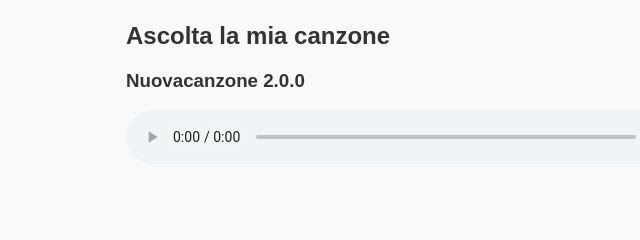
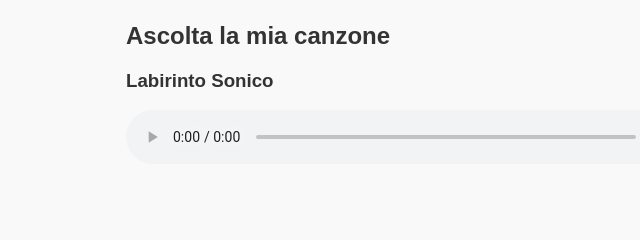
Before and after one commit to lolofficial/PatrickMusic, a plain HTML site: page index.html in a window 1280 px wide. Shown: the part 209-449 px from the top of the page, 114-754 px from the left. Drawn offline with Linux system fonts and the light colour scheme.

Commit message:
Update index.html

```diff
--- a/index.html
+++ b/index.html
@@ -43,7 +43,7 @@
   </header>
   <section>
     <h2>Ascolta la mia canzone</h2>
-    <h3>Nuovacanzone 2.0.0</h3>
+    <h3>Labirinto Sonico</h3>
     <audio controls>
       <source src="nuovacanzone2.wav" type="audio/wav" />
       Il tuo browser non supporta l'audio HTML5.
```
